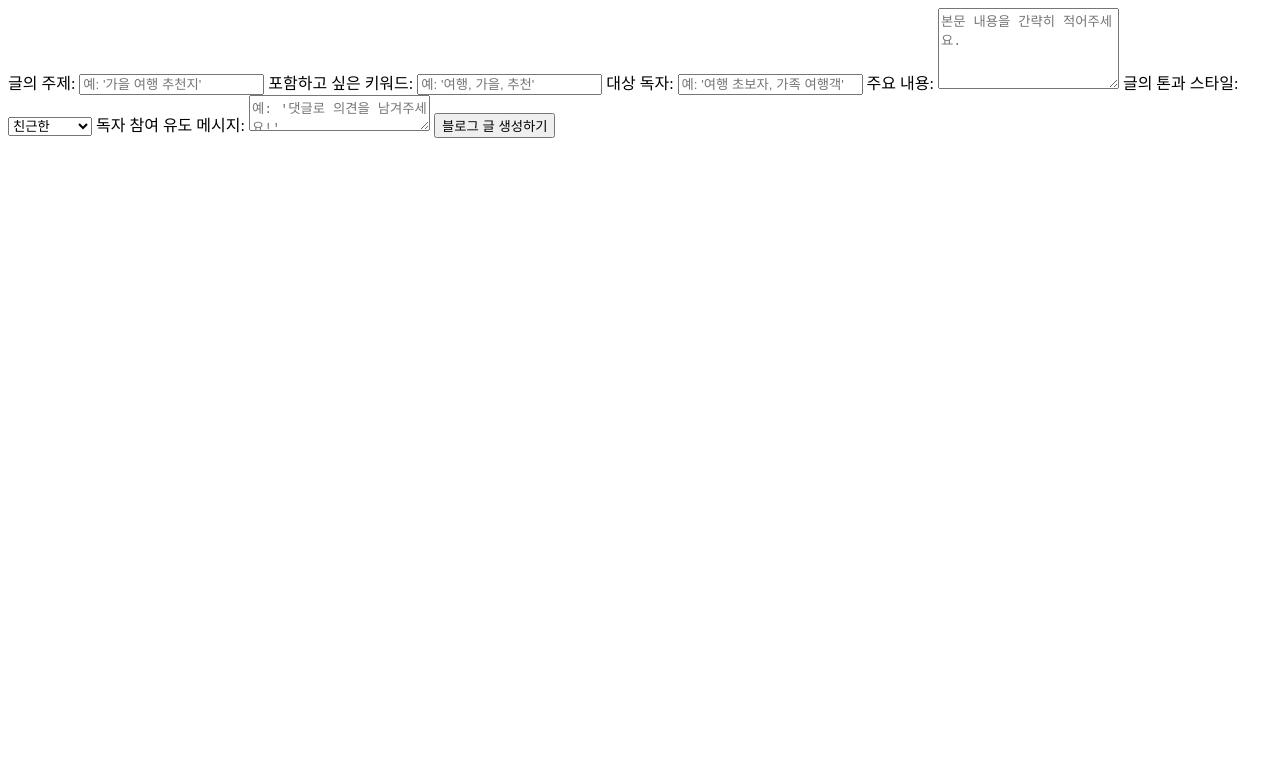
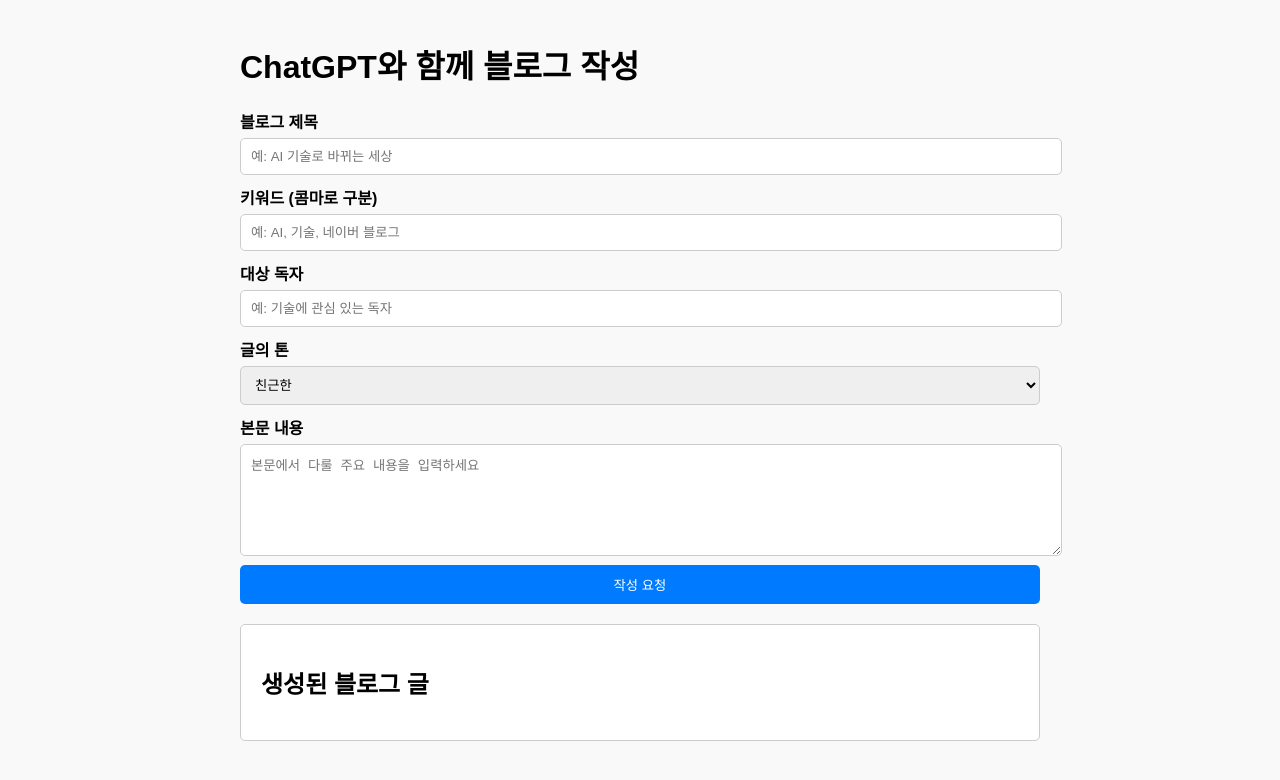
Before and after one commit to simcook0626/blog, a plain HTML site: page index.html in a window 1280 px wide. Drawn offline with Linux system fonts and the light colour scheme.

Commit message:
Add files via upload

```diff
--- a/index.html
+++ b/index.html
@@ -3,51 +3,93 @@
 <head>
     <meta charset="UTF-8">
     <meta name="viewport" content="width=device-width, initial-scale=1.0">
-    <title>네이버 블로그 작성 폼</title>
+    <title>네이버 블로그 작성 도우미</title>
+    <style>
+        body {
+            font-family: Arial, sans-serif;
+            max-width: 800px;
+            margin: 0 auto;
+            padding: 20px;
+            background-color: #f9f9f9;
+        }
+        label {
+            font-weight: bold;
+            display: block;
+            margin-top: 10px;
+        }
+        input, textarea, select, button {
+            width: 100%;
+            padding: 10px;
+            margin-top: 5px;
+            border: 1px solid #ccc;
+            border-radius: 5px;
+        }
+        button {
+            background-color: #007BFF;
+            color: white;
+            border: none;
+            cursor: pointer;
+        }
+        button:hover {
+            background-color: #0056b3;
+        }
+        #result {
+            margin-top: 20px;
+            padding: 20px;
+            background-color: #fff;
+            border: 1px solid #ccc;
+            border-radius: 5px;
+        }
+    </style>
 </head>
 <body>
-    <!-- 폼 -->
+    <h1>ChatGPT와 함께 블로그 작성</h1>
     <form id="blogForm">
-        <label for="title">글의 주제:</label>
-        <input type="text" id="title" name="title" placeholder="예: '가을 여행 추천지'" required>
-        <label for="keywords">포함하고 싶은 키워드:</label>
-        <input type="text" id="keywords" name="keywords" placeholder="예: '여행, 가을, 추천'">
-        <label for="target">대상 독자:</label>
-        <input type="text" id="target" name="target" placeholder="예: '여행 초보자, 가족 여행객'">
-        <label for="content">주요 내용:</label>
-        <textarea id="content" name="content" rows="5" placeholder="본문 내용을 간략히 적어주세요."></textarea>
-        <label for="style">글의 톤과 스타일:</label>
-        <select id="style" name="style">
-            <option value="friendly">친근한</option>
-            <option value="professional">전문적인</option>
-            <option value="funny">유머러스한</option>
+        <label for="title">블로그 제목</label>
+        <input type="text" id="title" placeholder="예: AI 기술로 바뀌는 세상" required>
+
+        <label for="keywords">키워드 (콤마로 구분)</label>
+        <input type="text" id="keywords" placeholder="예: AI, 기술, 네이버 블로그" required>
+
+        <label for="audience">대상 독자</label>
+        <input type="text" id="audience" placeholder="예: 기술에 관심 있는 독자" required>
+
+        <label for="tone">글의 톤</label>
+        <select id="tone">
+            <option value="친근한">친근한</option>
+            <option value="전문적인">전문적인</option>
+            <option value="정보 위주">정보 위주</option>
         </select>
-        <label for="cta">독자 참여 유도 메시지:</label>
-        <textarea id="cta" name="cta" rows="2" placeholder="예: '댓글로 의견을 남겨주세요!'"></textarea>
-        <button type="button" onclick="generateBlog()">블로그 글 생성하기</button>
+
+        <label for="content">본문 내용</label>
+        <textarea id="content" rows="6" placeholder="본문에서 다룰 주요 내용을 입력하세요" required></textarea>
+
+        <button type="button" onclick="generateBlogPost()">작성 요청</button>
     </form>
-    <!-- 결과 -->
-    <div id="result" style="margin-top:20px;"></div>
+
+    <div id="result">
+        <h2>생성된 블로그 글</h2>
+        <div id="generatedBlog"></div>
+    </div>
+
     <script>
-        // JavaScript 코드 작성
-        function generateBlog() {
+        async function generateBlogPost() {
             const title = document.getElementById("title").value;
             const keywords = document.getElementById("keywords").value;
-            const target = document.getElementById("target").value;
+            const audience = document.getElementById("audience").value;
+            const tone = document.getElementById("tone").value;
             const content = document.getElementById("content").value;
-            const style = document.getElementById("style").value;
-            const cta = document.getElementById("cta").value;
 
-            const blogPost = `
-                <h2>${title}</h2>
-                <p><strong>키워드:</strong> ${keywords}</p>
-                <p><strong>대상 독자:</strong> ${target}</p>
-                <p>${content}</p>
-                <p><strong>글 톤:</strong> ${style}</p>
-                <p><em>${cta}</em></p>
-            `;
+            const response = await fetch("http://localhost:3000/generate-blog", {
+                method: "POST",
+                headers: {
+                    "Content-Type": "application/json",
+                },
+                body: JSON.stringify({ title, keywords, audience, tone, content }),
+            });
 
-            document.getElementById("result").innerHTML = blogPost;
+            const data = await response.json();
+            document.getElementById("generatedBlog").innerHTML = `<p>${data.blog.replace(/\n/g, "<br>")}</p>`;
         }
     </script>
 </body>
```
Also changed, not shown: server.js (added, +65 -0 lines).
